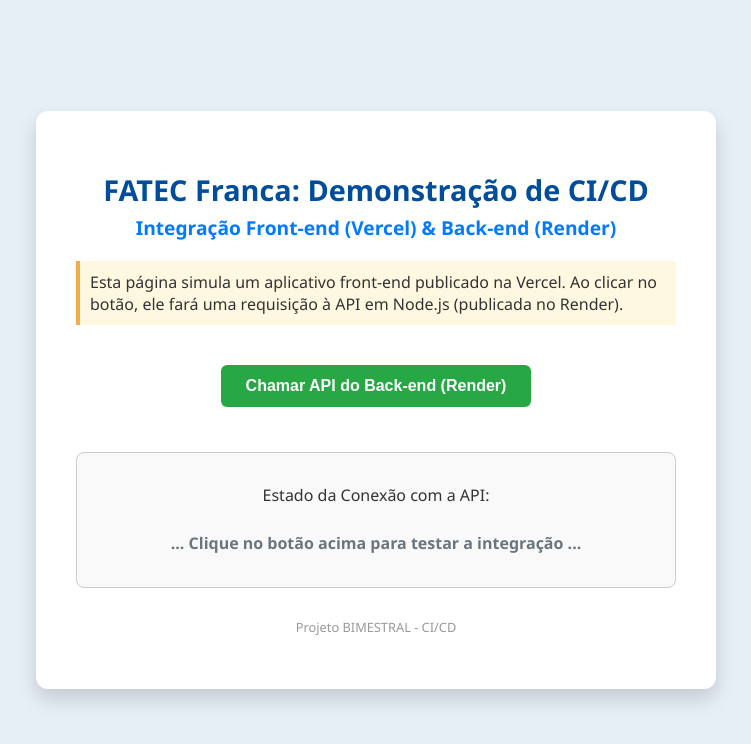
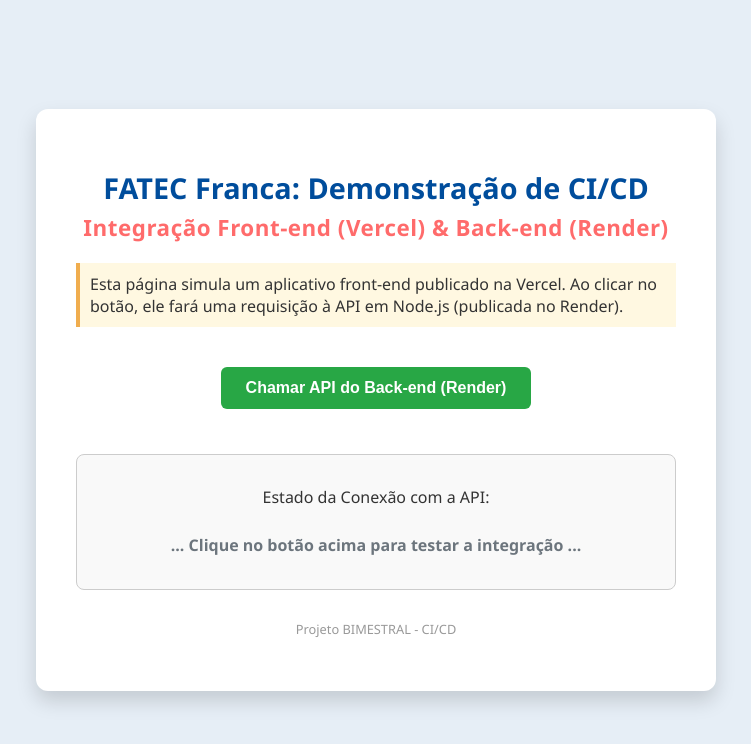
Before and after one commit to anamota13/projeto-ci-cd-front, a plain HTML site: page index.html in a window 1280 px wide. Shown: the whole page, without its empty margins (264-1015 px from the left). Drawn offline with Linux system fonts and the light colour scheme.

Commit message:
feat: destaca subtítulo com nova cor e tamanho

```diff
--- a/style.css
+++ b/style.css
@@ -26,9 +26,10 @@ h1 {
 }
 
 h2 {
-    color: #007bff;
+    color: #ff6b6b;
     margin-top: 0;
-    font-size: 1.2em;
+    font-size: 1.4em;
+    letter-spacing: 0.5px;
 }
 
 .info {
```
